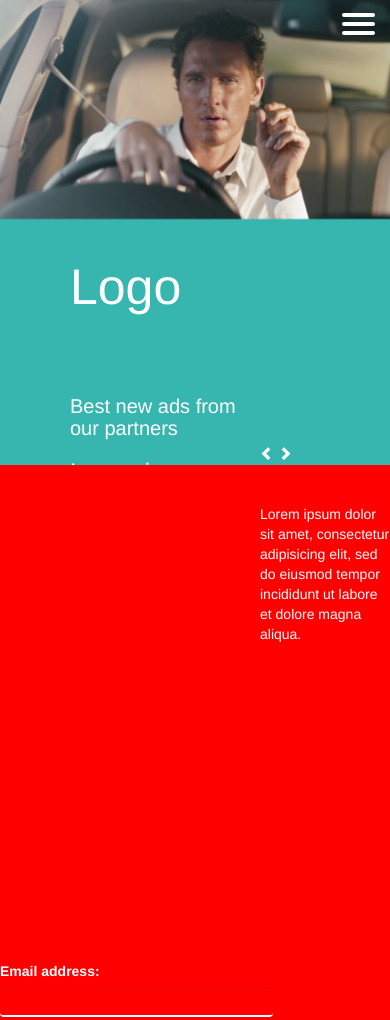
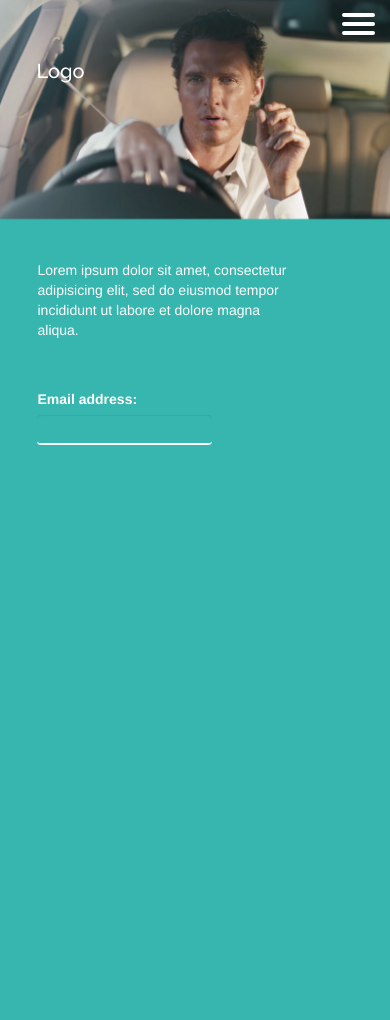
Before and after one commit to arrianne/precedent_test, a plain HTML site: page index.html in a window 390 px wide. After the commit the page ends 844 px from the top, so only its background shows below. Drawn offline with nearby package versions, Linux system fonts and the light colour scheme.

Commit message:
in process of making responsive

```diff
--- a/index.html
+++ b/index.html
@@ -7,15 +7,12 @@
     <script src="https://ajax.googleapis.com/ajax/libs/jquery/1.12.4/jquery.min.js"></script>
     <script src="https://maxcdn.bootstrapcdn.com/bootstrap/3.3.7/js/bootstrap.min.js"></script>
     <script src="http://ajax.googleapis.com/ajax/libs/jquery/2.0.0/jquery.min.js"></script>
-    <link href="https://fonts.googleapis.com/css?family=Roboto" rel="stylesheet">
-
-
+    <link href="https://fonts.googleapis.com/css?family=Raleway:200,300,400,500" rel="stylesheet">
     <link rel="stylesheet" href="css/styles.css">
     <script src="js/app.js" charset="utf-8"></script>
     <meta name="viewport" content="width = device-width, initial-scale = 1">
   </head>
   <body>
-
     <header class="switchnav">
       <div id="menuToggle">
         <!--
@@ -24,16 +21,11 @@
         -->
         <input type="checkbox" />
 
-        <!--
-        Some spans to act as a hamburger.
-        -->
         <span></span>
         <span></span>
         <span></span>
-
         <!--
         menu has to be inside of the button
-
         -->
         <ul id="menu">
           <a href="#"><li>Home</li></a>
@@ -45,52 +37,37 @@
     </header>
 
 
-
-
-
-
   <section class="top">
       <div id="myCarousel" class="carousel slide" data-ride="carousel">
-
-
         <!-- Wrapper for carousel items -->
         <div class="carousel-inner">
             <div class="item active">
                 <img src="images/mm.jpg" width="100%" alt="First Slide">
-
             </div>
             <div class="item">
                   <img src="images/bill.jpg" width="100%" alt="Second Slide">
             </div>
         </div>
-
-
-
-
       </div>
 
-      <!-- <div class="main-text"> -->
-
-
+      <div class="main-text">
         <div class="container">
-
           <div class="row">
-            <div class="col-md-4 col-md-offset-1 col-sm-4 col-sm-offset-1 col-xs-6 col-xs-offset-2">
+            <div class="col-md-4 col-md-offset-1 col-sm-4 col-sm-offset-1 col-xs-6 col-xs-offset-1">
                 <h1 class="logo">Logo</h1>
             </div>
           </div>
-
         </div>
 
-          <div class="col-md-6 col-md-offset-2 col-sm-6 col-sm-offset-2 col-xs-6 col-xs-offset-2 textSection">
-            <h1>Best new ads from our partners</h1>
-            <h3>Lorem ipsum dolor sit amet, consectetur adipisicing elit, sed do eiusmod tempor incididunt ut labore et dolore magna aliqua. Ut enim ad minim veniam, quis nostrud exercitation ullamco laboris nisi ut aliquip ex ea commodo consequat.</h3>
+        <div class="col-md-6 col-md-offset-2 col-sm-6 col-sm-offset-2 col-xs-6 col-xs-offset-2  hidden-xs hidden-sm">
+          <h1 class="heading">Best new ads from our partners</h1>
+          <h3 class="paragraph">Lorem ipsum dolor sit amet, consectetur adipisicing elit, sed do eiusmod tempor incididunt ut labo.</h3>
           <a class="button" href="Projects.php">Find out more</a>
         </div>
 
 
           <!-- Carousel controls -->
-          <div class="col-md-6 col-md-offset-2 col-sm-6 col-sm-offset-2">
+          <div class="col-md-6 col-md-offset-2 col-sm-6 col-sm-offset-2 hidden-xs hidden-sm">
             <div class="arrows">
               <a class="" href="#myCarousel" data-slide="prev">
                 <span class="glyphicon glyphicon-chevron-left glyp"></span>
@@ -101,18 +78,15 @@
             </div>
         </div>
 
-      <!-- </div> -->
+      </div>
     </section>
 
 
     <section class="footer">
-      <div class="row">
-
-        <div class="col-md-4 col-md-offset-2 col-sm-4 col-sm-offset-2">
+      <div class="col-md-4 col-md-offset-2 col-sm-4 col-sm-offset-1 col-xs-8 col-xs-offset-1">
             <p>Lorem ipsum dolor sit amet, consectetur adipisicing elit, sed do eiusmod tempor incididunt ut labore et dolore magna aliqua.</p>
       </div>
-
-        <div class="col-md-4 col-sm-4 col-sm-offset-1">
+      <div class="col-md-4 col-md-offset-1 col-sm-4 col-sm-offset-1 col-xs-8 col-xs-offset-1">
         <form>
           <div class="form-group">
             <label for="email">Email address:</label>
@@ -120,14 +94,6 @@
           </div>
         </form>
       </div>
-      </div>
     </section>
-
-
-
-
-
-
-
   </body>
 </html>
--- a/scss/styles.scss
+++ b/scss/styles.scss
@@ -15,53 +15,64 @@ body {
 
 
 h1.logo {
+  font-family: 'Raleway', sans-serif;
   font-size: 40px;
   margin-top: 40px;
   margin-bottom: 60px;
 
-  // background: red;
-    //
-    // @media #{$desktop} {
-    //   font-size: 80px;
-    // }
+
     @media #{$tablet} {
       font-size: 30px;
     }
     @media #{$mobile} {
-      font-size: 50px;
+      font-size: 20px;
+      margin-top: 10px;
+    }
+}
 
-    }
 
-}
-h1 {
-    font-size: 40px;
+//not sure if any of this should even be displayed on phone
+
+h1.heading {
+    font-size: 50px;
     max-width: 430px;
     color: white;
 
-    // @media #{$desktop} {
-    //   font-size: 60px;
-    // }
     @media #{$tablet} {
       font-size: 60px;
     }
     @media #{$mobile} {
-      font-size: 20px;
+      font-size: 10px;
 
     }
+}
 
 
+h3 {
+  font-size: 14px;
+  max-width: 300px;
+  color: white;
+  line-height: 16px;
+  padding-bottom: 20px;
+
+
+    @media #{$tablet} {
+      font-size: 60px;
+    }
+    @media #{$mobile} {
+      font-size: 10px;
+
+    }
 }
 
 p {
   padding-top: 40px;
   font-weight: 100;
+  line-height: 20px;
 }
 
 
 
-.subheading {
-  font-size: 12px;
-}
 
 .button {
     background: none;
@@ -98,11 +109,7 @@ p {
     color: #FFF;
 }
 
-.map {
-    width: 100%;
-    height: 100%;
-    min-height: 100%;
-}
+
 
 
 //glyphicons
@@ -121,47 +128,6 @@ p {
 
 
 
-//
-// body {
-//           position: relative;
-//           height: 100%;
-//       }
-//
-//
-//
-//       pre {
-//           tab-size: 8;
-//       }
-//
-//       @media screen and (max-width: 768px) {
-//           .side-collapse-container{
-//               width:100%;
-//               position:relative;
-//               right:0;
-//               transition:left .4s;
-//           }
-//           .side-collapse-container.out{
-//               right:200px;
-//           }
-//           .side-collapse {
-//               top:50px;
-//               bottom:0;
-//               right:0;
-//               width:200px;
-//               position:fixed;
-//               overflow:hidden;
-//               transition:width .4s;
-//           }
-//
-//
-//           .side-collapse.in {
-//               width:0;
-//           }
-//       }
-
-
-
-
 .form-group {
   padding-top: 40px;
   font-weight: 100;
@@ -176,32 +142,3 @@ p {
 
     }
 }
-
-
-div.textSection {
-
-  h1 {
-
-  }
-  h3 {
-
-  }
-}
-
-
-section.footer {
-  width: 100%;
-
-  background: red;
-  display: block;
-  position: relative;
-  // bottom: 0;
-  // left: 0;
-  // right: 0;
-  @media #{$tablet} {
-
-  }
-  @media #{$mobile} {
-
-  }
-}
```
Also changed, not shown: scss/_header.scss (+6 -1 lines), css/styles.css, 1 other file. Lines whose indentation alone changed are shown as unchanged.
